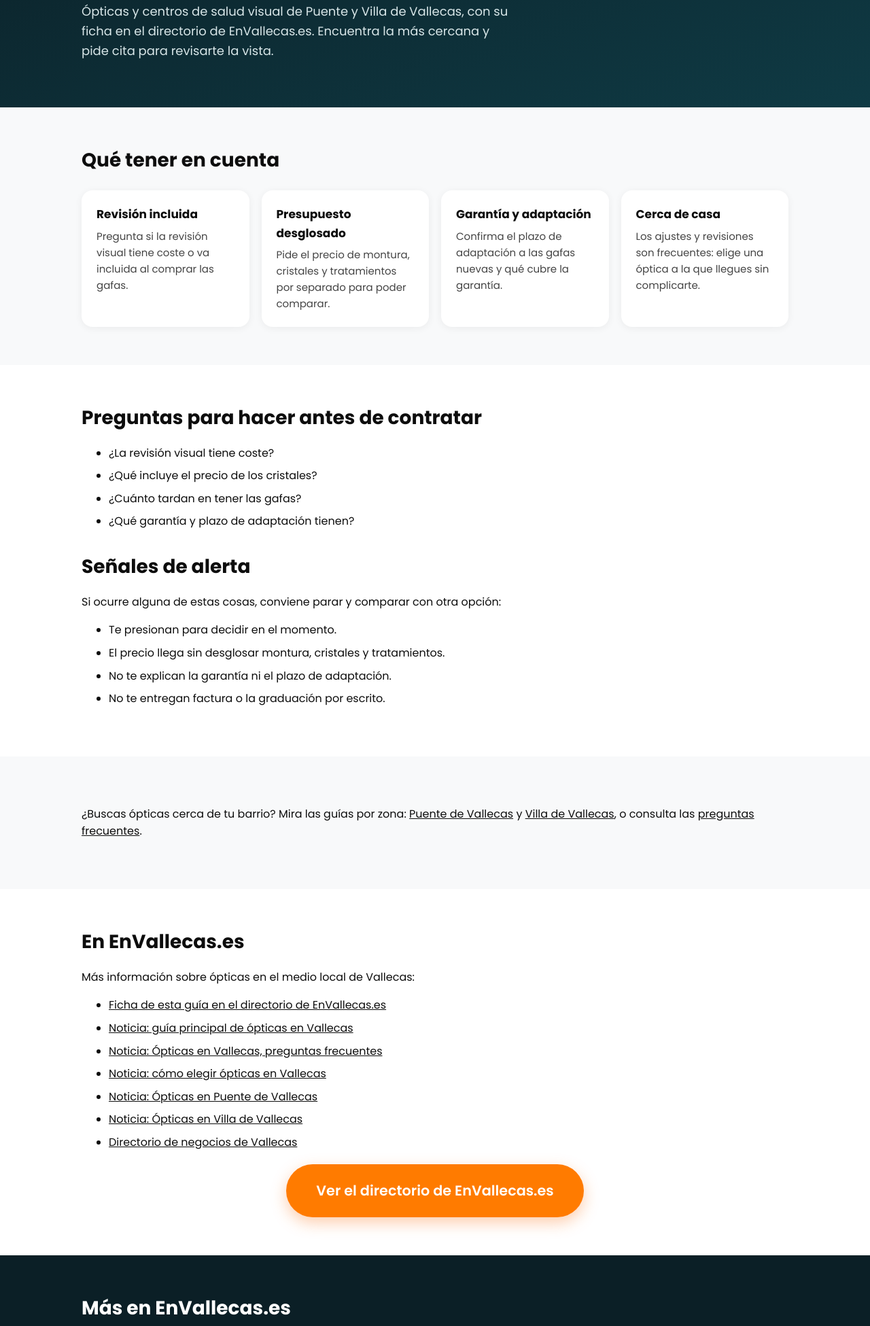
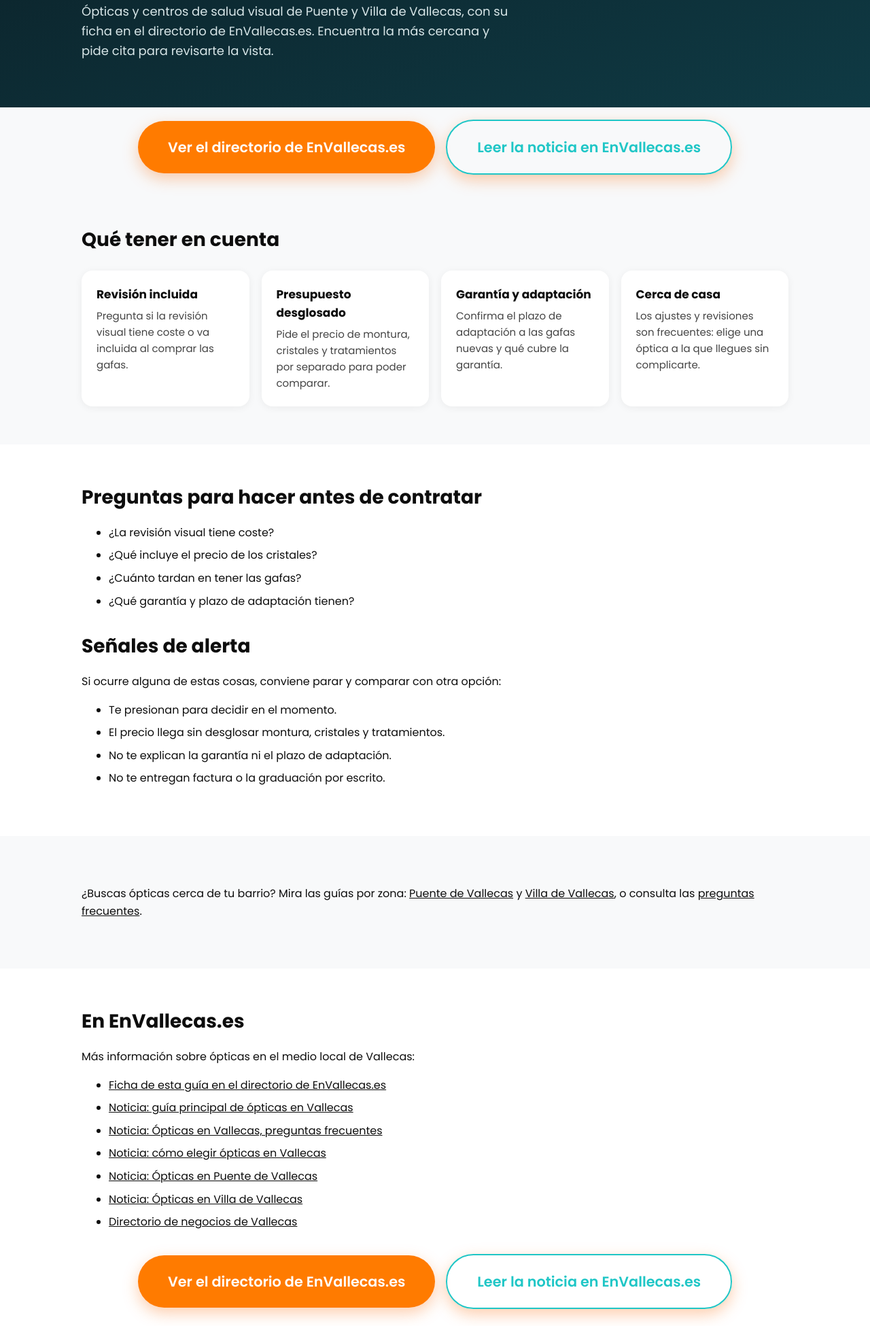
Before and after one commit to jaimebalaguer01/opticavallecas-es, a plain HTML site: page como-elegir/index.html in a window 1280 px wide. Shown: the part 387-2338 px from the top of the page at 68% size. Drawn offline with Linux system fonts and the light colour scheme.

Commit message:
Botones de directorio y noticia también junto al texto de cada página
Co-Authored-By: Claude Sonnet 5.5 <noreply@anthropic.com>
Claude-Session: https://claude.ai/code/session_01C2douzTVvDqvuZYVRfqo1r

```diff
--- a/como-elegir/index.html
+++ b/como-elegir/index.html
@@ -24,6 +24,7 @@ h1{font-size:clamp(34px,6vw,60px);line-height:1.08;color:var(--teal);margin:16px
 .btn{display:inline-block;background:var(--orange);color:#fff;font-weight:600;text-decoration:none;padding:14px 26px;border-radius:99px;margin:8px 10px 0 0}
 .btn.alt{background:transparent;border:2px solid var(--teal);color:var(--teal)}
 .topbar{background:#fff;text-align:center;padding:14px 12px 22px;border-bottom:3px solid var(--teal)}.topbar .btn.big{display:inline-block;margin:8px 8px 0;padding:18px 34px}
+.inline-btns{text-align:center;padding:10px 0}.inline-btns .btn.big{display:inline-block;margin:8px}
 .btn.big{font-size:1.3rem;padding:22px 44px;box-shadow:0 8px 22px rgba(249,115,22,.35);display:block;width:fit-content;max-width:100%;margin:20px auto 0;text-align:center}
 section{padding:56px 0}
 h2{font-size:28px;margin:0 0 12px}
@@ -48,11 +49,13 @@ footer a{color:var(--teal)}
 <div class="topbar"><a class="btn big" href="https://envallecas.es/directorio">Ver el directorio de EnVallecas.es</a><a class="btn big alt" href="https://envallecas.es/noticias/opticas-vallecas-como-elegir">Leer la noticia en EnVallecas.es</a></div>
 <header class="top"><div class="wrap"><a class="logo" href="/">Óptica<span> Vallecas</span></a><nav><a href="/preguntas-frecuentes/">Preguntas frecuentes</a><a href="/como-elegir/">Cómo elegir</a><a href="/puente-de-vallecas/">Puente de Vallecas</a><a href="/villa-de-vallecas/">Villa de Vallecas</a></nav></div></header>
 <main><div class="hero" style="padding-bottom:50px"><div class="wrap"><span class="eyebrow">Guía local · actualizada 2026-11-14</span><h1>Cómo elegir ópticas en Vallecas</h1><p>Ópticas y centros de salud visual de Puente y Villa de Vallecas, con su ficha en el directorio de EnVallecas.es. Encuentra la más cercana y pide cita para revisarte la vista.</p></div></div>
+<div class="inline-btns"><a class="btn big" href="https://envallecas.es/directorio">Ver el directorio de EnVallecas.es</a><a class="btn big alt" href="https://envallecas.es/noticias/opticas-vallecas-como-elegir">Leer la noticia en EnVallecas.es</a></div>
 <section><div class="wrap"><h2>Qué tener en cuenta</h2><div class="grid"><div class="card"><h3>Revisión incluida</h3><p>Pregunta si la revisión visual tiene coste o va incluida al comprar las gafas.</p></div><div class="card"><h3>Presupuesto desglosado</h3><p>Pide el precio de montura, cristales y tratamientos por separado para poder comparar.</p></div><div class="card"><h3>Garantía y adaptación</h3><p>Confirma el plazo de adaptación a las gafas nuevas y qué cubre la garantía.</p></div><div class="card"><h3>Cerca de casa</h3><p>Los ajustes y revisiones son frecuentes: elige una óptica a la que llegues sin complicarte.</p></div></div></div></section>
 <section style="background:#fff"><div class="wrap"><h2>Preguntas para hacer antes de contratar</h2><ul class="list"><li>¿La revisión visual tiene coste?</li><li>¿Qué incluye el precio de los cristales?</li><li>¿Cuánto tardan en tener las gafas?</li><li>¿Qué garantía y plazo de adaptación tienen?</li></ul>
 <h2 style="margin-top:32px">Señales de alerta</h2><p>Si ocurre alguna de estas cosas, conviene parar y comparar con otra opción:</p><ul class="list"><li>Te presionan para decidir en el momento.</li><li>El precio llega sin desglosar montura, cristales y tratamientos.</li><li>No te explican la garantía ni el plazo de adaptación.</li><li>No te entregan factura o la graduación por escrito.</li></ul></div></section>
 <section><div class="wrap"><p>¿Buscas ópticas cerca de tu barrio? Mira las guías por zona: <a href="/puente-de-vallecas/">Puente de Vallecas</a> y <a href="/villa-de-vallecas/">Villa de Vallecas</a>, o consulta las <a href="/preguntas-frecuentes/">preguntas frecuentes</a>.</p></div></section>
-<section style="background:#fff"><div class="wrap"><h2>En EnVallecas.es</h2><p>Más información sobre ópticas en el medio local de Vallecas:</p><ul class="list"><li><a href="https://envallecas.es/negocio/opticas-vallecas">Ficha de esta guía en el directorio de EnVallecas.es</a></li><li><a href="https://envallecas.es/noticias/optica-vallecas-guia-que-preguntar">Noticia: guía principal de ópticas en Vallecas</a></li><li><a href="https://envallecas.es/noticias/opticas-vallecas-preguntas-frecuentes">Noticia: Ópticas en Vallecas, preguntas frecuentes</a></li><li><a href="https://envallecas.es/noticias/opticas-vallecas-como-elegir">Noticia: cómo elegir ópticas en Vallecas</a></li><li><a href="https://envallecas.es/noticias/opticas-puente-de-vallecas">Noticia: Ópticas en Puente de Vallecas</a></li><li><a href="https://envallecas.es/noticias/opticas-villa-de-vallecas">Noticia: Ópticas en Villa de Vallecas</a></li><li><a href="https://envallecas.es/directorio">Directorio de negocios de Vallecas</a></li></ul><a class="btn big" href="https://envallecas.es/directorio">Ver el directorio de EnVallecas.es</a></div></section>
+<section style="background:#fff"><div class="wrap"><h2>En EnVallecas.es</h2><p>Más información sobre ópticas en el medio local de Vallecas:</p><ul class="list"><li><a href="https://envallecas.es/negocio/opticas-vallecas">Ficha de esta guía en el directorio de EnVallecas.es</a></li><li><a href="https://envallecas.es/noticias/optica-vallecas-guia-que-preguntar">Noticia: guía principal de ópticas en Vallecas</a></li><li><a href="https://envallecas.es/noticias/opticas-vallecas-preguntas-frecuentes">Noticia: Ópticas en Vallecas, preguntas frecuentes</a></li><li><a href="https://envallecas.es/noticias/opticas-vallecas-como-elegir">Noticia: cómo elegir ópticas en Vallecas</a></li><li><a href="https://envallecas.es/noticias/opticas-puente-de-vallecas">Noticia: Ópticas en Puente de Vallecas</a></li><li><a href="https://envallecas.es/noticias/opticas-villa-de-vallecas">Noticia: Ópticas en Villa de Vallecas</a></li><li><a href="https://envallecas.es/directorio">Directorio de negocios de Vallecas</a></li></ul><div class="inline-btns"><a class="btn big" href="https://envallecas.es/directorio">Ver el directorio de EnVallecas.es</a><a class="btn big alt" href="https://envallecas.es/noticias/opticas-vallecas-como-elegir">Leer la noticia en EnVallecas.es</a></div>
+</div></section>
 <section class="band"><div class="wrap"><h2>Más en EnVallecas.es</h2><p>Directorio de negocios, noticias y guías de Puente y Villa de Vallecas.</p><a class="btn" href="https://envallecas.es/directorio">Ver el directorio</a><a class="btn alt" href="/">Volver a la guía</a></div></section>
 </main>
 <footer><div class="wrap"><p>Óptica en Vallecas es una guía de <a href="https://envallecas.es">EnVallecas.es</a>, el medio local de Vallecas.</p>
```
Also changed, not shown: index.html (+3 -1 lines), preguntas-frecuentes/index.html (+4 -1 lines), puente-de-vallecas/index.html (+4 -1 lines), villa-de-vallecas/index.html (+4 -1 lines).
